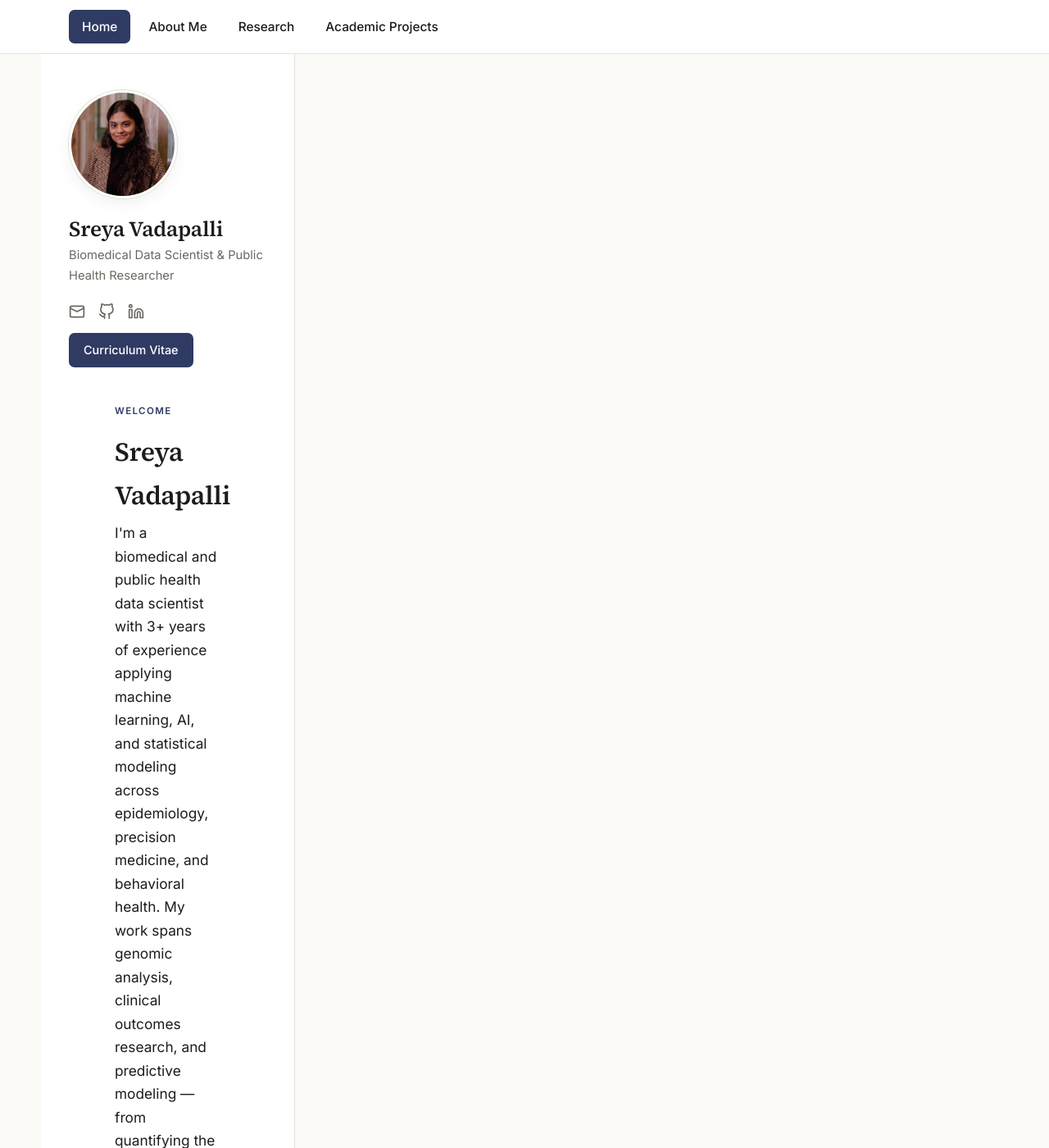
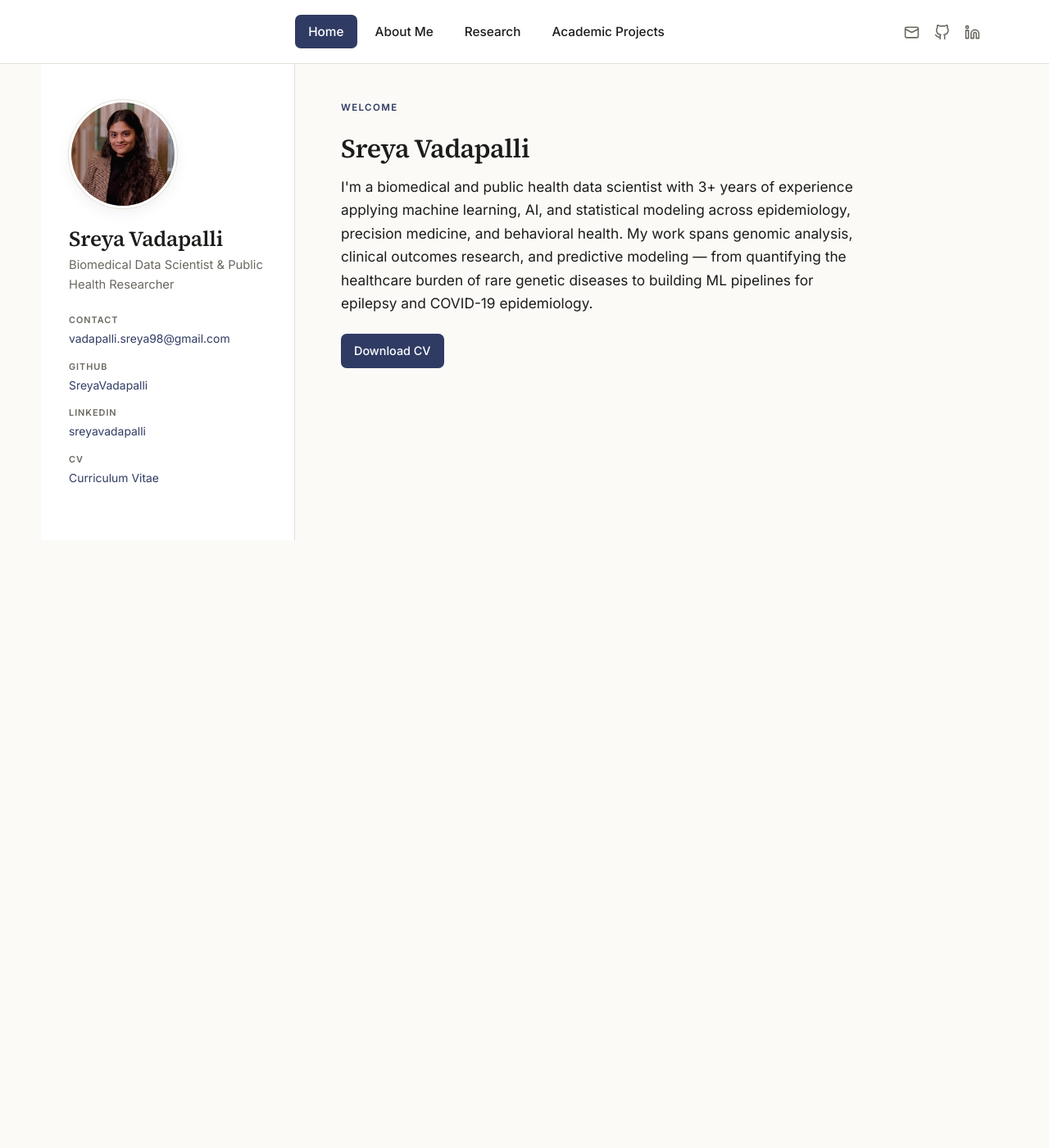
Before and after one commit to SreyaVadapalli/SreyaVadapalli.github.io, a Jekyll site: the page built from index.html, in a window 1280 px wide and 1400 px high. Shown: the whole window at 82% size. Built offline with Jekyll 4.4.1, drawn with Linux system fonts in a browser that asks for light colours.

Commit message:
restore layout, add icons to top panel right

```diff
--- a/_layouts/default.html
+++ b/_layouts/default.html
@@ -16,12 +16,26 @@
 
   {% assign u = page.url %}
   <header class="topnav">
+    <div class="topnav-inner">
       <nav>
         <a href="{{ '/' | relative_url }}"                  class="{% if u == '/' %}active{% endif %}">Home</a>
         <a href="{{ '/about-me/' | relative_url }}"          class="{% if u contains 'about-me' %}active{% endif %}">About Me</a>
         <a href="{{ '/research/' | relative_url }}"          class="{% if u contains 'research' %}active{% endif %}">Research</a>
         <a href="{{ '/academic-projects/' | relative_url }}" class="{% if u contains 'academic-projects' %}active{% endif %}">Academic Projects</a>
       </nav>
+
+      <div class="social">
+        <a href="mailto:{{ site.email }}" title="Email" aria-label="Email">
+          <svg viewBox="0 0 24 24" width="19" height="19" fill="none" stroke="currentColor" stroke-width="2" stroke-linecap="round" stroke-linejoin="round"><rect x="2" y="4" width="20" height="16" rx="2"/><path d="m22 7-10 5L2 7"/></svg>
+        </a>
+        <a href="https://github.com/{{ site.github_user }}" target="_blank" rel="noopener" title="GitHub" aria-label="GitHub">
+          <svg viewBox="0 0 24 24" width="19" height="19" fill="none" stroke="currentColor" stroke-width="2" stroke-linecap="round" stroke-linejoin="round"><path d="M9 19c-5 1.5-5-2.5-7-3m14 6v-3.87a3.37 3.37 0 0 0-.94-2.61c3.14-.35 6.44-1.54 6.44-7A5.44 5.44 0 0 0 20 4.77 5.07 5.07 0 0 0 19.91 1S18.73.65 16 2.48a13.38 13.38 0 0 0-7 0C6.27.65 5.09 1 5.09 1A5.07 5.07 0 0 0 5 4.77a5.44 5.44 0 0 0-1.5 3.78c0 5.42 3.3 6.61 6.44 7A3.37 3.37 0 0 0 9 18.13V22"/></svg>
+        </a>
+        <a href="https://www.linkedin.com/in/{{ site.linkedin_user }}" target="_blank" rel="noopener" title="LinkedIn" aria-label="LinkedIn">
+          <svg viewBox="0 0 24 24" width="19" height="19" fill="none" stroke="currentColor" stroke-width="2" stroke-linecap="round" stroke-linejoin="round"><path d="M16 8a6 6 0 0 1 6 6v7h-4v-7a2 2 0 0 0-2-2 2 2 0 0 0-2 2v7h-4v-7a6 6 0 0 1 6-6z"/><rect x="2" y="9" width="4" height="12"/><circle cx="4" cy="4" r="2"/></svg>
+        </a>
+      </div>
+    </div>
   </header>
 
   <div class="wrap">
@@ -31,18 +45,25 @@
       <div class="name">{{ site.title }}</div>
       <div class="tagline">{{ site.tagline }}</div>
 
-          <div class="social">
-      <a href="mailto:{{ site.email }}" title="Email" aria-label="Email">
-        <svg viewBox="0 0 24 24" width="20" height="20" fill="none" stroke="currentColor" stroke-width="2" stroke-linecap="round" stroke-linejoin="round"><rect x="2" y="4" width="20" height="16" rx="2"/><path d="m22 7-10 5L2 7"/></svg>
-      </a>
-      <a href="https://github.com/{{ site.github_user }}" target="_blank" rel="noopener" title="GitHub" aria-label="GitHub">
-        <svg viewBox="0 0 24 24" width="20" height="20" fill="none" stroke="currentColor" stroke-width="2" stroke-linecap="round" stroke-linejoin="round"><path d="M9 19c-5 1.5-5-2.5-7-3m14 6v-3.87a3.37 3.37 0 0 0-.94-2.61c3.14-.35 6.44-1.54 6.44-7A5.44 5.44 0 0 0 20 4.77 5.07 5.07 0 0 0 19.91 1S18.73.65 16 2.48a13.38 13.38 0 0 0-7 0C6.27.65 5.09 1 5.09 1A5.07 5.07 0 0 0 5 4.77a5.44 5.44 0 0 0-1.5 3.78c0 5.42 3.3 6.61 6.44 7A3.37 3.37 0 0 0 9 18.13V22"/></svg>
-      </a>
-      <a href="https://www.linkedin.com/in/{{ site.linkedin_user }}" target="_blank" rel="noopener" title="LinkedIn" aria-label="LinkedIn">
-        <svg viewBox="0 0 24 24" width="20" height="20" fill="none" stroke="currentColor" stroke-width="2" stroke-linecap="round" stroke-linejoin="round"><path d="M16 8a6 6 0 0 1 6 6v7h-4v-7a2 2 0 0 0-2-2 2 2 0 0 0-2 2v7h-4v-7a6 6 0 0 1 6-6z"/><rect x="2" y="9" width="4" height="12"/><circle cx="4" cy="4" r="2"/></svg>
-      </a>
+      <div class="meta">
+        <div class="row">
+          <div class="label">Contact</div>
+          <a href="mailto:{{ site.email }}">{{ site.email }}</a>
         </div>
-    <a class="cv-btn" href="{{ site.cv_path | relative_url }}" target="_blank" rel="noopener">Curriculum Vitae</a>
+        <div class="row">
+          <div class="label">GitHub</div>
+          <a href="https://github.com/{{ site.github_user }}" target="_blank" rel="noopener">{{ site.github_user }}</a>
+        </div>
+        <div class="row">
+          <div class="label">LinkedIn</div>
+          <a href="https://www.linkedin.com/in/{{ site.linkedin_user }}" target="_blank" rel="noopener">{{ site.linkedin_user }}</a>
+        </div>
+        <div class="row">
+          <div class="label">CV</div>
+          <a href="{{ site.cv_path | relative_url }}" target="_blank" rel="noopener">Curriculum Vitae</a>
+        </div>
+      </div>
+    </aside>
 
     <main>
       {{ content }}
--- a/assets/css/style.css
+++ b/assets/css/style.css
@@ -117,3 +117,22 @@ ul.clean li:last-child{ border-bottom:none; }
   padding:9px 18px; border-radius:7px; font-size:.9rem; font-weight:500;
 }
 .cv-btn:hover{ background:var(--accent-2); color:#fff; text-decoration:none; }
+
+
+.topnav-inner{
+  max-width:1180px; margin:0 auto;
+  display:flex; align-items:center; justify-content:space-between;
+  padding:12px 34px;
+}
+.topnav-inner nav{ display:flex; flex-wrap:wrap; gap:6px; padding:0; }
+
+.social{ display:flex; gap:18px; }
+.social a{
+  color:var(--muted); display:inline-flex; align-items:center;
+  transition:color .15s;
+}
+.social a:hover{ color:var(--accent); }
+
+@media (max-width:820px){
+  .topnav-inner{ flex-direction:column; gap:10px; padding:12px 20px; }
+}
```
Lines whose indentation alone changed are shown as unchanged.
